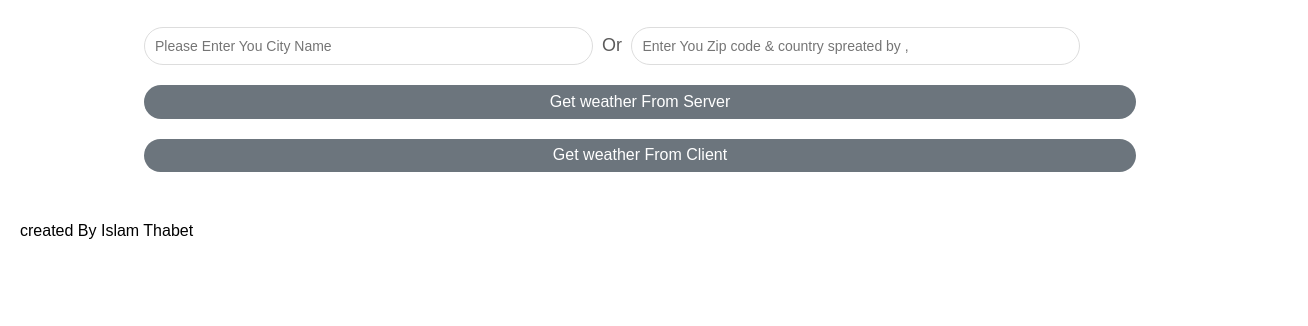
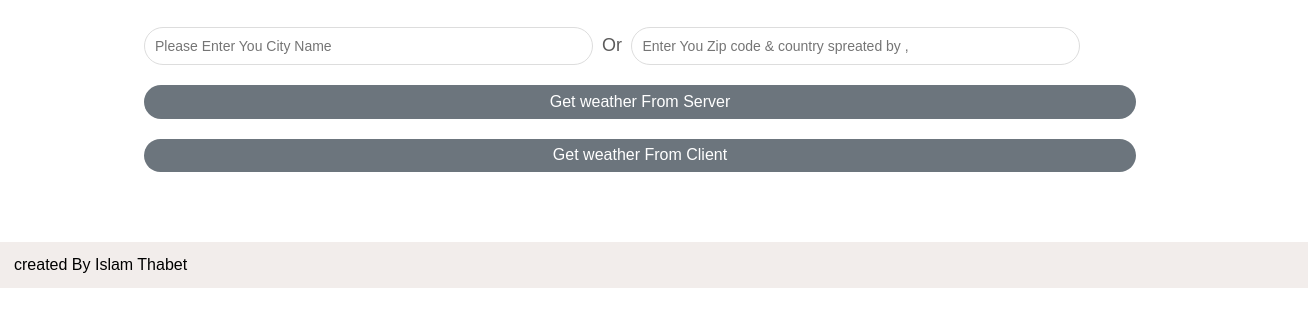
Before and after one commit to islamthabet/weather-app, a website: page website/index.html in a window 1280 px wide. Shown: the part 92-418 px from the top of the page, 1308 px wide, since content can reach past the window. Drawn offline with Linux system fonts and the light colour scheme.

Commit message:
final styles

```diff
--- a/website/index.html
+++ b/website/index.html
@@ -29,10 +29,11 @@
       <div class="result-div">
         <ul id="show-weather-data"></ul>
       </div>
-      <footer>
-        created By Islam Thabet
-      </footer>
     </div>
+
+    <footer>
+      created By Islam Thabet
+    </footer>
 
     <script src="app.js"></script>
     <script src="app-server.js"></script>
--- a/website/style.css
+++ b/website/style.css
@@ -19,8 +19,6 @@ body {
 .warper {
   position: relative;
   padding: 2rem;
-
-  height: 90vh;
 }
 .header {
   width: 80%;
@@ -141,3 +139,14 @@ input[type="submit"]:focus,
   cursor: pointer;
   border: 1px solid transparent;
 }
+
+footer {
+  width: 100%;
+  display: block;
+  margin: 0 auto;
+  background-color: #f2edeb;
+  position: relative;
+  color: #000;
+  font-size: 1.6rem;
+  padding: 1.4rem;
+}
```
